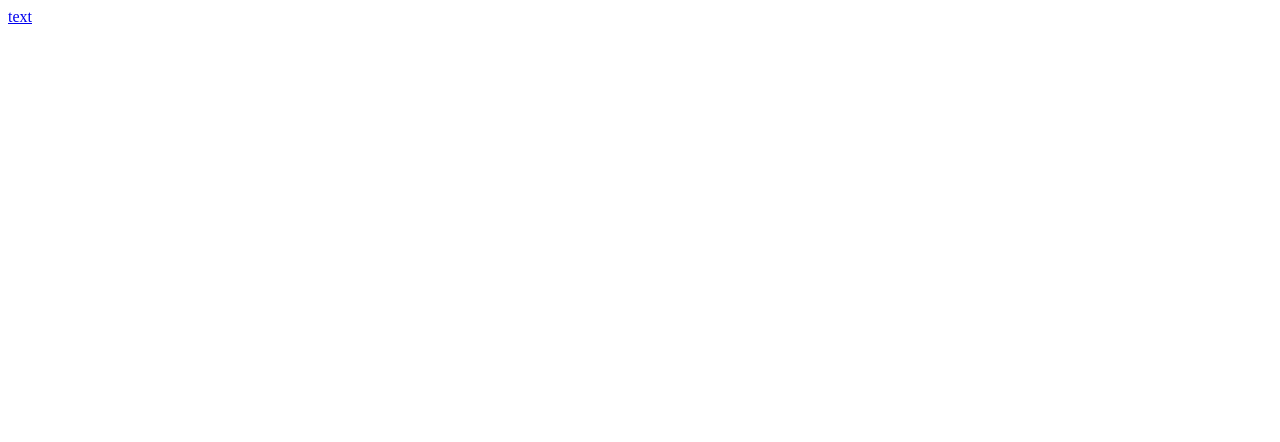
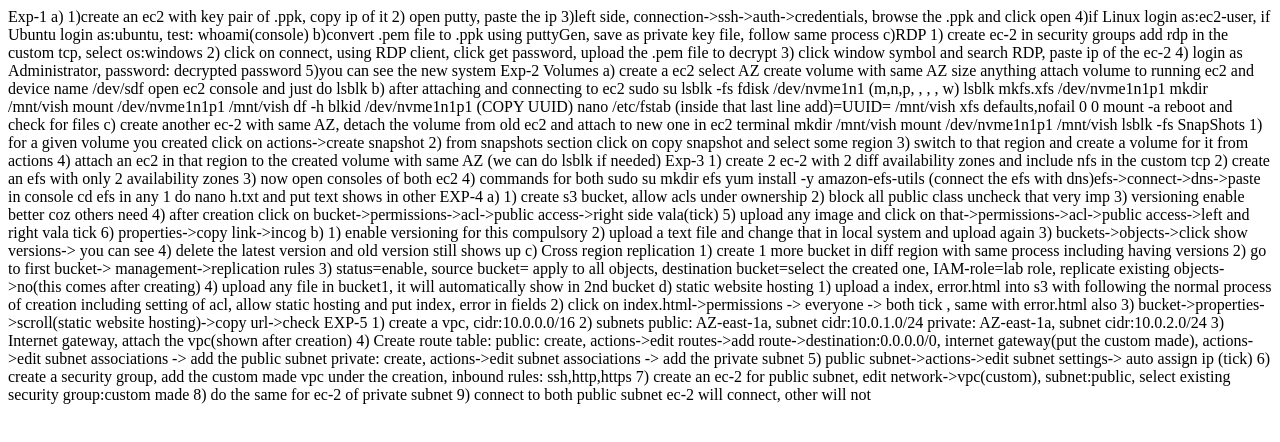
Before and after one commit to ParepalliViswambhar/Scam, a plain HTML site: page index.html in a window 1280 px wide. Drawn offline with Linux system fonts and the light colour scheme.

Commit message:
cc-scam update

```diff
--- a/index.html
+++ b/index.html
@@ -4,6 +4,110 @@
     <title>Download ZIP File</title>
 </head>
 <body>
-    <a href="CC-lab.txt" download>text</a>
+    <!-- <a href="CC-lab.txt" download>text</a> -->
+     Exp-1
+a)
+1)create an ec2 with key pair of .ppk, copy ip of it
+2) open putty, paste the ip
+3)left side, connection->ssh->auth->credentials, browse the .ppk and click open
+4)if Linux login as:ec2-user, if Ubuntu login as:ubuntu,                  test: whoami(console)
+
+b)convert .pem file to .ppk using puttyGen, save as private key file, follow same process
+
+c)RDP
+1) create ec-2 in security groups add rdp in the custom tcp, select os:windows
+2) click on connect, using RDP client, click get password, upload the .pem file to decrypt
+3) click window symbol and search RDP, paste ip of the ec-2
+4) login as Administrator, password: decrypted password
+5)you can see the new system
+
+Exp-2
+Volumes
+a) create a ec2 select AZ
+create volume with same AZ size anything
+attach volume to running ec2 and device name /dev/sdf
+open ec2 console and just do lsblk
+b)
+after attaching and connecting to ec2
+sudo su
+lsblk -fs
+fdisk /dev/nvme1n1    (m,n,p, , , , w)
+lsblk
+mkfs.xfs /dev/nvme1n1p1
+mkdir /mnt/vish
+mount /dev/nvme1n1p1 /mnt/vish
+df -h
+blkid /dev/nvme1n1p1
+(COPY UUID)
+nano /etc/fstab
+(inside that last line add)=UUID=<UUID-value>   /mnt/vish   xfs   defaults,nofail   0   0
+mount -a
+reboot and check for files
+c) create another ec-2 with same AZ, detach the volume from old ec2 and attach to new one
+in ec2 terminal
+mkdir /mnt/vish
+mount /dev/nvme1n1p1 /mnt/vish
+lsblk -fs
+
+SnapShots
+1) for a given volume you created click on actions->create snapshot
+2) from snapshots section click on copy snapshot and select some region
+3) switch to that region and create a volume for it from actions
+4) attach an ec2 in that region to the created volume with same AZ
+(we can do lsblk if needed)
+
+Exp-3
+1) create 2 ec-2 with 2 diff availability zones and include nfs in the custom tcp
+2) create an efs with only 2 availability zones
+3) now open consoles of both ec2
+4) commands for both
+sudo su
+mkdir efs
+yum install -y amazon-efs-utils
+(connect the efs with dns)efs->connect->dns->paste in console
+cd efs
+in any 1 do nano h.txt and put text
+shows in other
+
+EXP-4
+a)
+1) create s3 bucket, allow acls under ownership
+2) block all public class uncheck that very imp
+3) versioning enable better coz others need
+4) after creation click on bucket->permissions->acl->public access->right side vala(tick)
+5) upload any image and click on that->permissions->acl->public access->left and right vala tick
+6) properties->copy link->incog
+
+b)
+1) enable versioning for this compulsory
+2) upload a text file and change that in local system and upload again
+3) buckets->objects->click show versions-> you can see
+4) delete the latest version and old version still shows up
+
+c) Cross region replication
+1) create 1 more bucket in diff region with same process including having versions
+2) go to first bucket-> management->replication rules
+3) status=enable, source bucket= apply to all objects, destination bucket=select the created one, IAM-role=lab role, replicate existing objects->no(this comes after creating)
+4) upload any file in bucket1, it will automatically show in 2nd bucket
+
+d) static website hosting
+1) upload a index, error.html into s3 with following the normal process of creation including setting of acl, allow static hosting and put index, error in fields
+2) click on index.html->permissions -> everyone -> both tick , same with error.html also
+3) bucket->properties->scroll(static website hosting)->copy url->check
+
+
+EXP-5
+1) create a vpc, cidr:10.0.0.0/16
+2) subnets public: AZ-east-1a, subnet cidr:10.0.1.0/24
+	   private: AZ-east-1a, subnet cidr:10.0.2.0/24
+3) Internet gateway, attach the vpc(shown after creation)
+4) Create route table:
+		public: create, actions->edit routes->add route->destination:0.0.0.0/0, internet gateway(put the custom made),   actions->edit subnet associations -> add the public subnet
+		private: create, actions->edit subnet associations -> add the private subnet
+5) public subnet->actions->edit subnet settings-> auto assign ip (tick)
+6) create a security group, add the custom made vpc under the creation, inbound rules: ssh,http,https
+7) create an ec-2 for public subnet, edit network->vpc(custom), subnet:public, select existing security group:custom made
+8) do the same for ec-2 of private subnet
+9) connect to both public subnet ec-2 will connect, other will not
 </body>
 </html>
```
